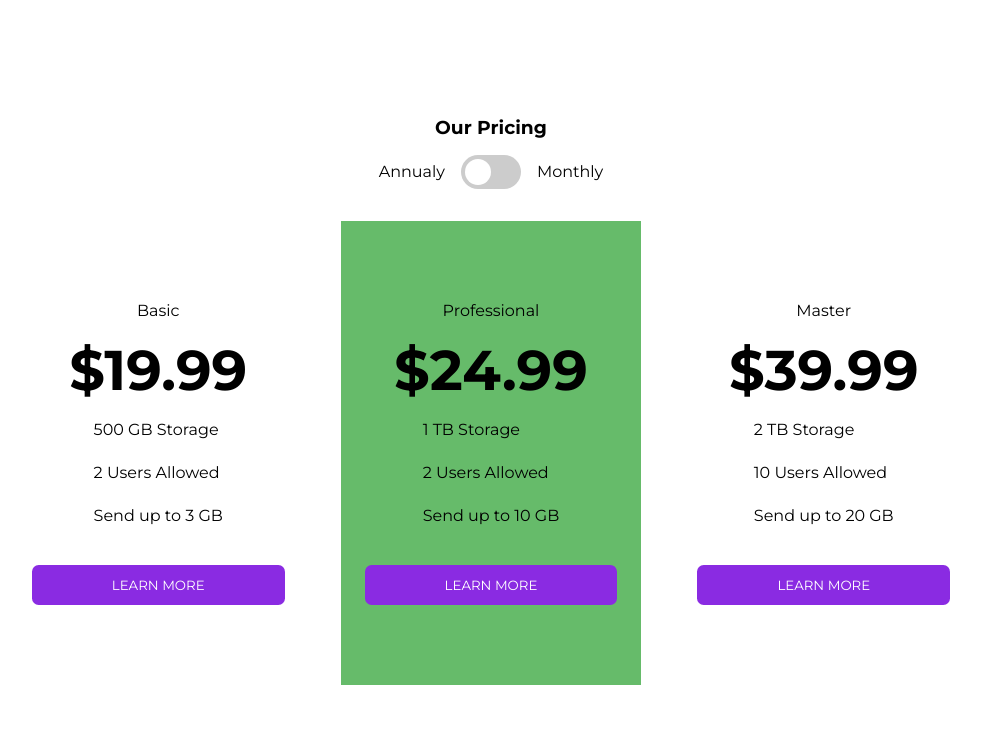
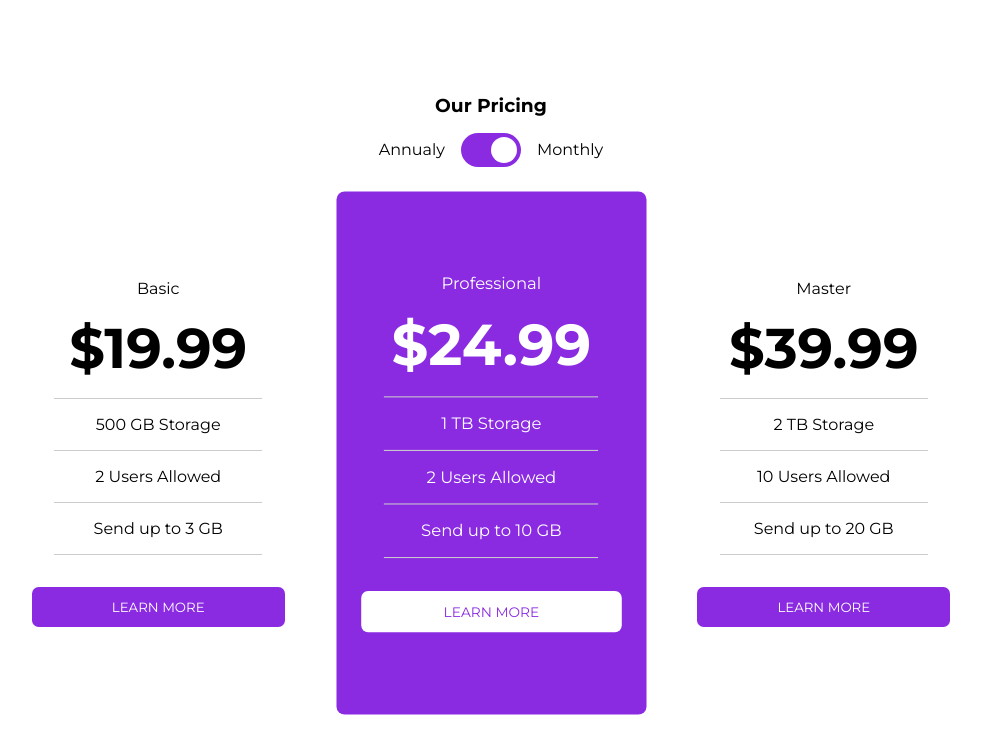
Before and after one commit to faridasad/pricing-component, a React (Create React App) app: page / in a window 1280 px wide. Shown: the top 754 px of the page, without its empty margins (149-1130 px from the left). Built offline with nearby package versions, Linux system fonts and the light colour scheme.

Commit message:
improved style

```diff
--- a/src/App.css
+++ b/src/App.css
@@ -45,7 +45,7 @@
 }
 
 .switch input {
-  display:none;
+  display: none;
 }
 
 .slider {
@@ -56,7 +56,7 @@
   position: absolute;
   right: 0;
   top: 0;
-  transition: .4s;
+  transition: 0.4s;
 }
 
 .slider:before {
@@ -66,12 +66,12 @@
   height: 26px;
   left: 4px;
   position: absolute;
-  transition: .4s;
+  transition: 0.4s;
   width: 26px;
 }
 
 input:checked + .slider {
-  background-color: #66bb6a;
+  background-color: blueviolet;
 }
 
 input:checked + .slider:before {
@@ -85,7 +85,6 @@ input:checked + .slider:before {
 .slider.round:before {
   border-radius: 50%;
 }
-
 
 /* header end */
 
@@ -102,6 +101,7 @@ input:checked + .slider:before {
   gap: 1em;
   cursor: pointer;
   padding: 5rem 1.5rem;
+  border-radius: 0.5em;
 }
 
 .plan-price {
@@ -109,7 +109,11 @@ input:checked + .slider:before {
 }
 
 .extra-info-container > * {
-  margin-bottom: 1.5em;
+  margin-bottom: 1em;
+}
+
+.extra-info-container > p {
+  text-align: center;
 }
 
 .learn-more-button {
@@ -122,9 +126,19 @@ input:checked + .slider:before {
 }
 
 .card-active {
-  background-color: #66bb6a;
+  background-color: blueviolet;
+  color: #fff;
+  transition: 300ms transform ease;
+  transform: scale(1.03);
 }
 
-.card-suggest {
-  background-color: red;
+.button-active {
+  background-color: #fff;
+  color: blueviolet;
 }
+
+.seperation-line {
+  height: 1px;
+  width: 13rem;
+  background-color: #ccc;
+}
--- a/src/components/Cards.js
+++ b/src/components/Cards.js
@@ -10,19 +10,22 @@ const Cards = () => {
 
 
   useEffect(() => {
-
     let suggested = document.querySelectorAll('.card')[1]
+    let suggestedButton = document.querySelectorAll('.learn-more-button')[1]
 
     document.querySelectorAll('.card')[0].addEventListener('click', () => {
       suggested.className = "card"
+      suggestedButton.className = "learn-more-button"
     })
 
     document.querySelectorAll('.card')[2].addEventListener('click', () => {
       suggested.className = "card"
+      suggestedButton.className = "learn-more-button"
     })
 
     suggested.addEventListener('click', () => {
       suggested.className = "card card-active"
+      suggestedButton.className = "learn-more-button button-active"
     })
   })
 
@@ -32,11 +35,15 @@ const Cards = () => {
       <p className='plan-nametag'>{plan.name}</p>
       <h1 className='plan-price'>{plan.price}</h1>
       <div className='extra-info-container'>
+        <div className='seperation-line'></div>
         <p className='storage-amount'>{plan.storage}</p>
+        <div className='seperation-line'></div>
         <p className='users-allowed'>{plan.accounts}</p>
+        <div className='seperation-line'></div>
         <p className='data-send'>{plan.sharelimit}</p>
+        <div className='seperation-line'></div>
       </div>
-      <button className='learn-more-button'>LEARN MORE</button>
+      <button className={plan.name === "Professional" ? 'learn-more-button button-active' : isSelected === plan.id ? 'learn-more-button button-active' : 'learn-more-button'}>LEARN MORE</button>
     </div>
   )
 
--- a/src/components/Header.js
+++ b/src/components/Header.js
@@ -7,7 +7,7 @@ const Header = () => {
           <div className='toggle-container'>
             <p>Annualy</p>
             <label className="switch" htmlFor="checkbox">
-              <input type="checkbox" id="checkbox" />
+              <input type="checkbox" id="checkbox" checked />
               <div className="slider round"></div>
             </label>
             <p>Monthly</p>
```
